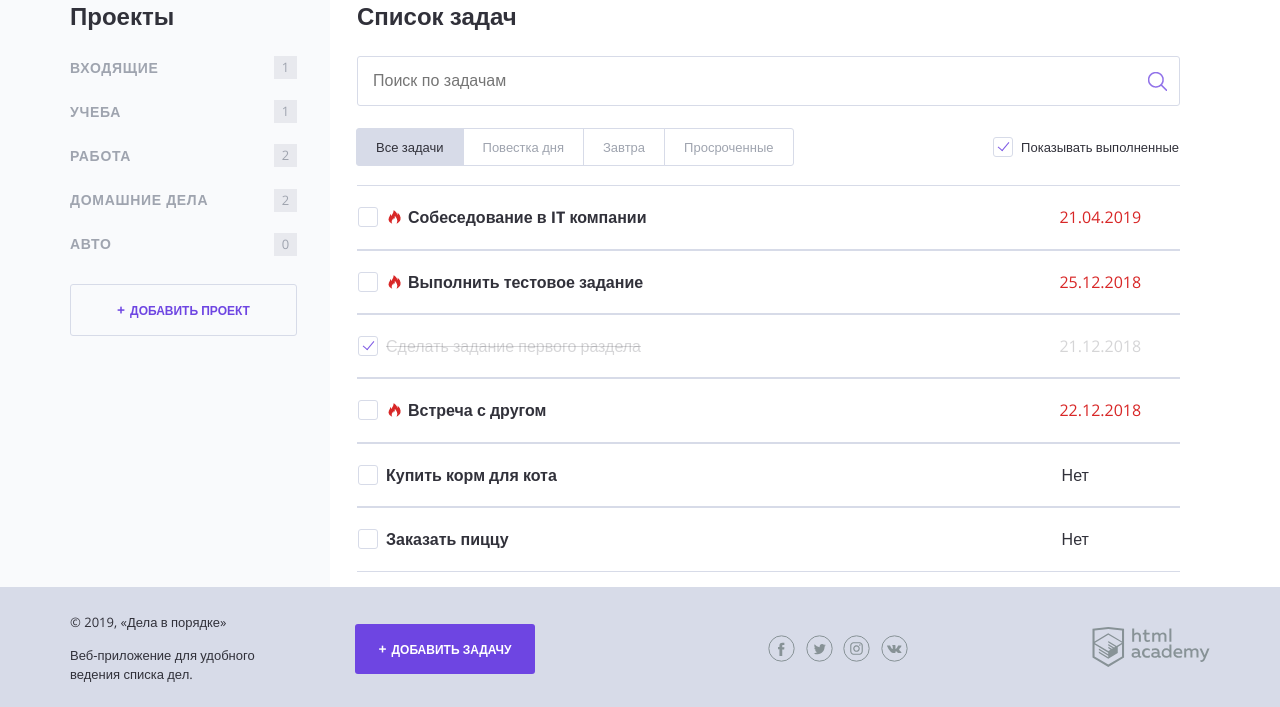
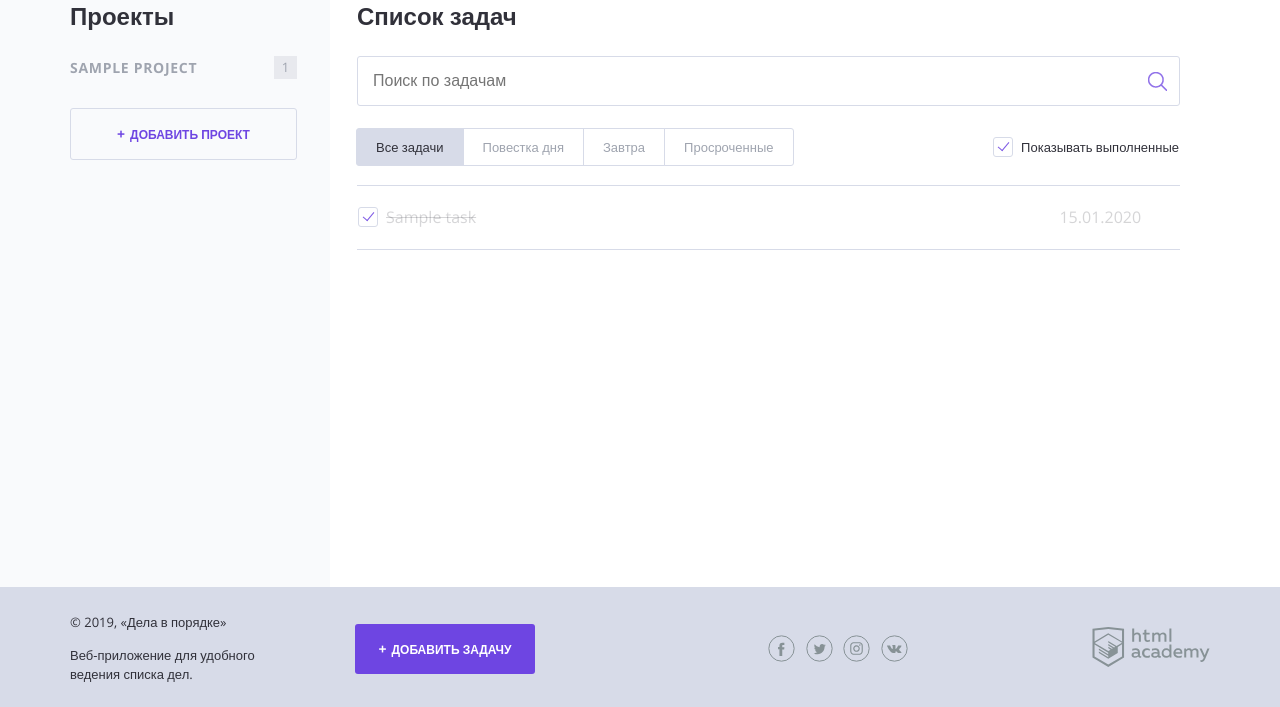
Before and after one commit to AlenKras/230900-doingsdone-9, a PHP site: page / in a window 1280 px wide. Shown: the part 93-800 px from the top of the page. Run offline with PHP 8.4, Linux system fonts and the light colour scheme; tables that the repository leaves empty hold one stand-in row (values such as "Sample post").

Commit message:
Чтение и показ записей из MySQL

```diff
--- a/data.php
+++ b/data.php
@@ -1,7 +1,55 @@
 <?php
 // показывать или нет выполненные задачи
 $show_complete_tasks = rand(0, 1);
-$projects = ["Входящие","Учеба","Работа","Домашние дела","Авто"];
+$db = require_once 'config/db.php';
+
+$link = mysqli_connect($db['host'], $db['user'], $db['password'], $db['database']);
+mysqli_set_charset($link, "utf8");
+
+if (!$link) {
+    $error = mysqli_connect_error();
+    $content = include_template('error.php', ['error' => $error]);
+}
+else {
+    $sql = 'SELECT c_t.id, c_t.name, c_t.c_tasks FROM users u
+			JOIN (
+			SELECT p.id, p.user_id, p.name, COUNT(t.id) as c_tasks FROM projects p
+			LEFT JOIN tasks t ON p.id = t.project_id
+			GROUP BY p.id
+			) c_t ON u.id = c_t.user_id
+			WHERE u.id=1 ORDER BY c_t.id ASC';
+    $result = mysqli_query($link, $sql);
+    if ($result) {
+        $projects = mysqli_fetch_all($result, MYSQLI_ASSOC);
+    }
+	else {
+        $error = mysqli_error($link);
+        $content = include_template('error.php', ['error' => $error]);
+    }
+	$sql = 'SELECT t.* FROM users u
+			JOIN tasks t ON u.id = t.user_id
+			WHERE u.id=1';
+    $result = mysqli_query($link, $sql);
+    if ($result) {
+        $tasks = mysqli_fetch_all($result, MYSQLI_ASSOC);
+    }
+	else {
+        $error = mysqli_error($link);
+        $content = include_template('error.php', ['error' => $error]);
+    }
+}
+/*else {
+    $sql = 'SELECT p.name FROM users u JOIN projects p ON u.id = p.user_id WHERE u.id=1';
+    $result = mysqli_query($link, $sql);
+
+    if ($result) {
+        $projects = mysqli_fetch_all($result, MYSQLI_ASSOC);
+    }
+}
+print_r($result);
+foreach ($tasks as $task){
+print_r($task['name']);}*/
+/*$projects = ["Входящие","Учеба","Работа","Домашние дела","Авто"];
 $tasks = [
 [
 	"title" => "Собеседование в IT компании",
@@ -39,4 +87,4 @@ $tasks = [
 	"project" => "Домашние дела",
 	"status" => false
 ]
-];
+];*/
--- a/templates/index.php
+++ b/templates/index.php
@@ -23,14 +23,14 @@
 				<?php foreach ($tasks as $key => $task):?>
                 <table class="tasks">
 				 <?php if((!$task["status"])||($show_complete_tasks)):?>
-                    <tr class="tasks__item task <?php if($task["status"]):?>task--completed<?php endif ?> <?php if(get_deadline($task["date"])&&!$task["status"]):?>task--important<?php endif ?>">
+                    <tr class="tasks__item task <?php if($task["status"]):?>task--completed<?php endif ?> <?php if(get_deadline($task["dt_ex"])&&!$task["status"]):?>task--important<?php endif ?>">
                         <td class="task__select">
                             <label class="checkbox task__checkbox">
                                 <input class="checkbox__input visually-hidden task__checkbox" type="checkbox" value="1" <?php if($task["status"]):?>checked<?php endif ?>>
-                                <span class="checkbox__text"><?=htmlspecialchars($task["title"])?></span>
+                                <span class="checkbox__text"><?=htmlspecialchars($task["name"])?></span>
                             </label>
                         </td>
-                        <td class="task__date"><?=$task["date"]?></td>
+                        <td class="task__date"><?=date("d.m.Y",strtotime($task["dt_ex"]))?></td>
                     </tr>
 				 <?php endif ?>
                 </table>
--- a/templates/layout.php
+++ b/templates/layout.php
@@ -40,8 +40,8 @@
                     <ul class="main-navigation__list">
 						<?php foreach ($projects as $project):?>
                         <li class="main-navigation__list-item">
-                            <a class="main-navigation__list-item-link" href="#"><?=htmlspecialchars($project)?></a>
-                            <span class="main-navigation__list-item-count"><?=count_tasks($tasks,$project)?></span>
+                            <a class="main-navigation__list-item-link" href="#"><?=htmlspecialchars($project['name'])?></a>
+                            <span class="main-navigation__list-item-count"><?=$project['c_tasks']?></span>
                         </li>
 						<?php endforeach ?>
                     </ul>
```
Also changed, not shown: queries.sql (+4 -4 lines).
